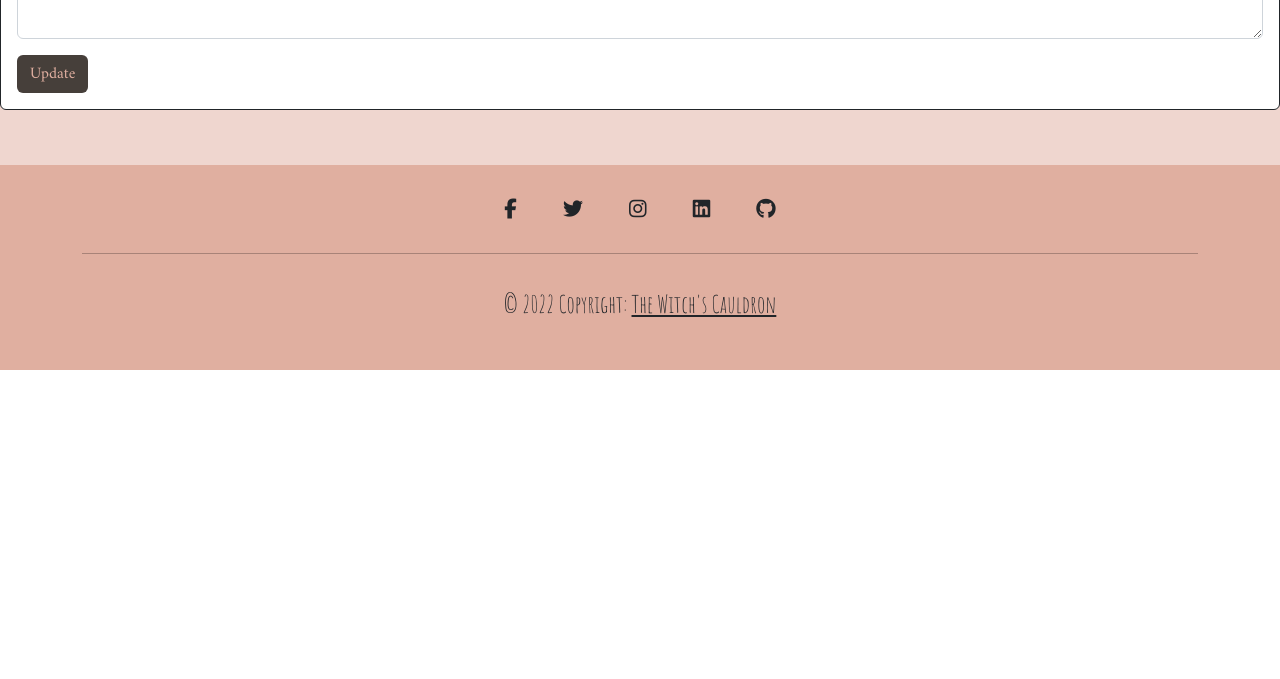
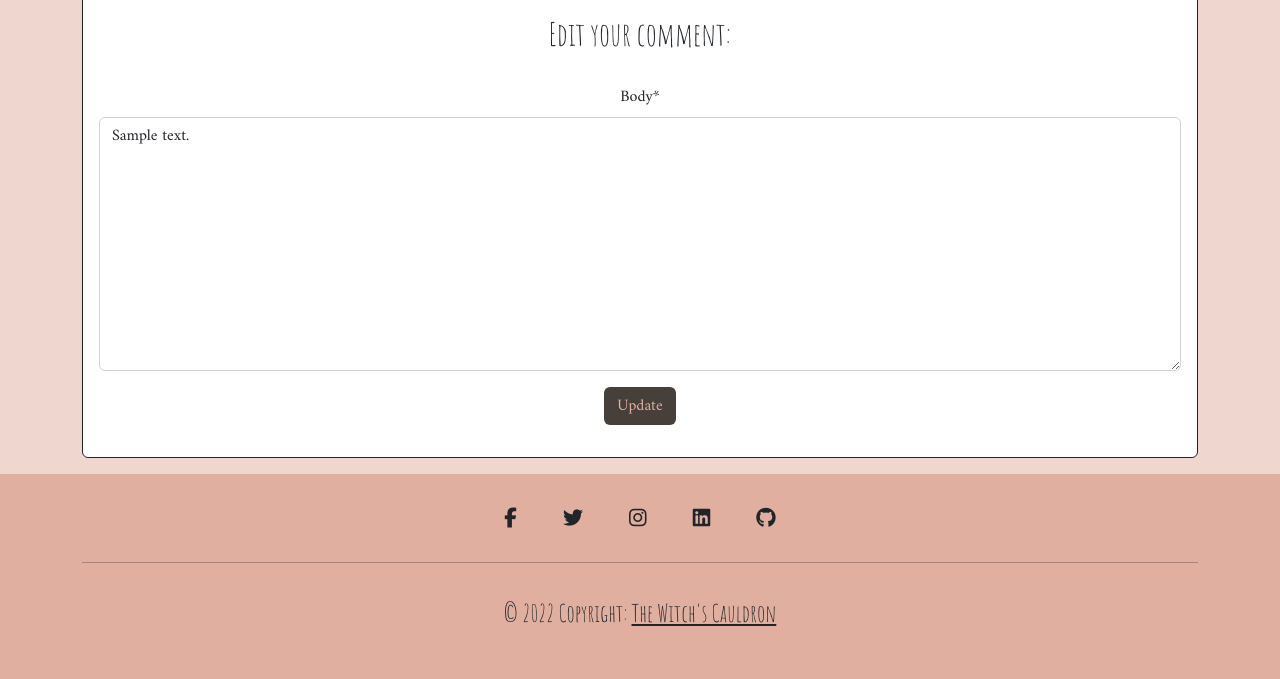
Before and after one commit to rachel-o-donnell/the-witchs-cauldron, a Django app: page /edit_comment/1 in a window 1280 px wide. Shown: the part 430-1109 px from the top of the page. Before the commit the page ends 800 px from the top, so only its background shows below. Run offline with Django 3.2, Linux system fonts and the light colour scheme; a user stored in the database is signed in; tables that the repository leaves empty hold one stand-in row (values such as "Sample post"); some libraries are stand-ins or nearby versions.

Commit message:
Add final style to edit/delete comments html
and add bug fix #17 to README

```diff
--- a/templates/edit_comment.html
+++ b/templates/edit_comment.html
@@ -4,15 +4,23 @@
 {% load crispy_forms_tags %}
 {% if user.is_authenticated and user.username == comment.username %}
 
-<div class="card border-dark font">
-    <div class="card-body">
-        <h2>Comment posted:</h2>
-        <p>{{ comment }}</p>
+<div class="container pt-3 pb-3">
+    <div class="card border-dark pt-3 pb-3">
+        <div class="card-body font text-center">
+            <img class="card-img-top logo-card img-fluid"
+                src="https://res.cloudinary.com/dpxa5dfjt/image/upload/v1676816140/The%20Witch%27s%20Cauldron/broom_blhe2l.png"
+                alt="black drawing of a wooden broomstick">
+            <div class="pt-3">
+                <h2>Edit your comment:</h2>
+                <br>
                 <form method="post" enctype="multipart/form-data">
                     {{ form | crispy }}
                     {% csrf_token %}
                     <button class="btn btn-signin" type="submit" name="update" value="update">Update</button>
                 </form>
             </div>
+        </div>
+    </div>
+</div>
 {% endif %}
 {% endblock %}
```
Also changed, not shown: templates/delete_comment.html (+10 -2 lines), README.md. Lines whose indentation alone changed are shown as unchanged.
